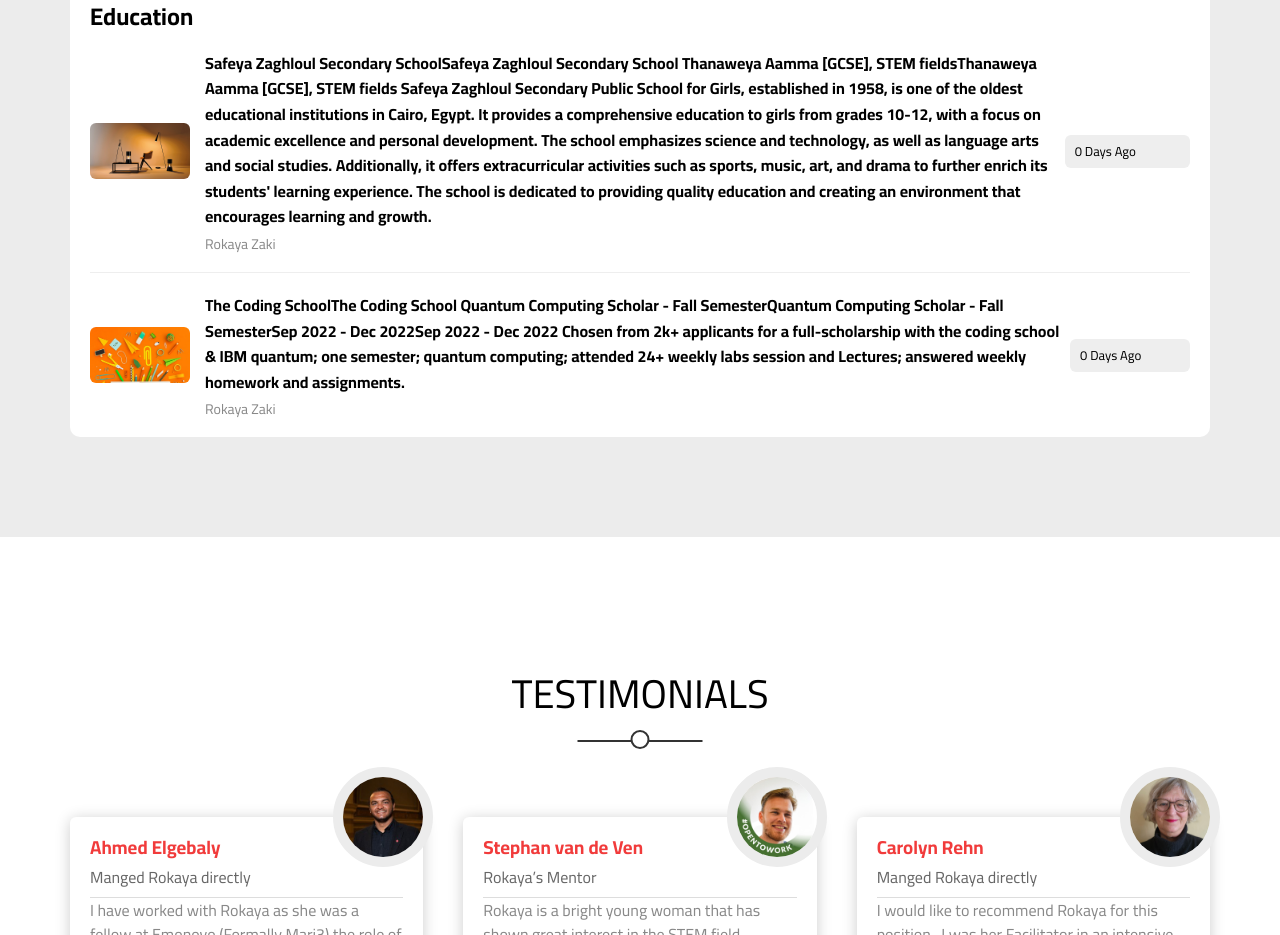
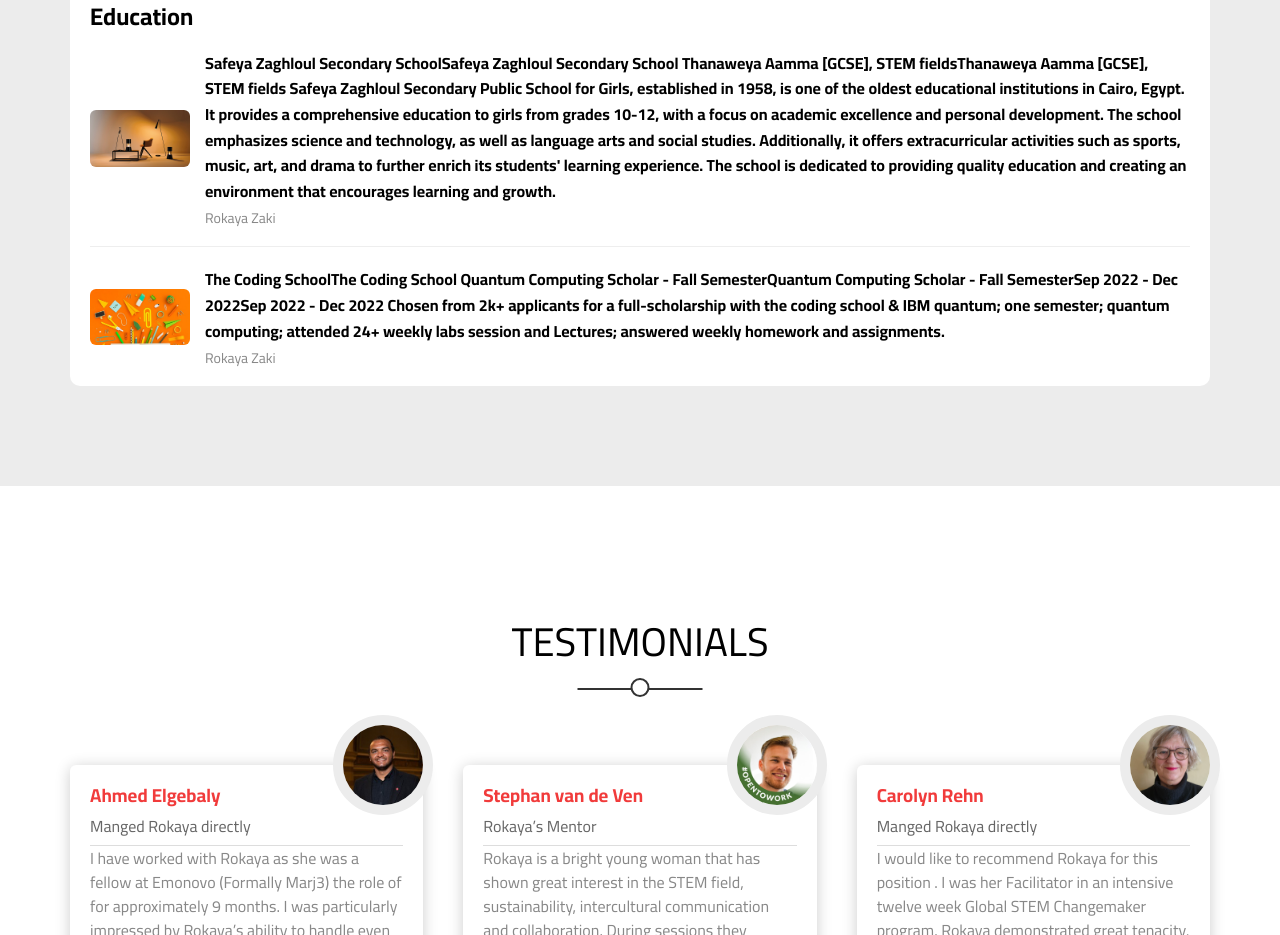
Before and after one commit to rokayamohamed/rokaya, a plain HTML site: page index.html in a window 1280 px wide. Shown: the part 10732-11667 px from the top of the page. Drawn offline with Linux system fonts and the light colour scheme.

Commit message:
Update index.html

```diff
--- a/index.html
+++ b/index.html
@@ -494,7 +494,7 @@
               Safeya Zaghloul Secondary Public School for Girls, established in 1958, is one of the oldest educational institutions in Cairo, Egypt. It provides a comprehensive education to girls from grades 10-12, with a focus on academic excellence and personal development. The school emphasizes science and technology, as well as language arts and social studies. Additionally, it offers extracurricular activities such as sports, music, art, and drama to further enrich its students' learning experience. The school is dedicated to providing quality education and creating an environment that encourages learning and growth.</h3>
             <p class="m-0 fs-14 c-grey">Rokaya Zaki</p>
           </div>
-          <div class="btn-shape bg-eee fs-13 label" style="width: 60%;padding: 9px 10px;"><span class="change-day">0</span> Days Ago</div>
+
         </div>
         <div class="news-row d-flex align-center">
           <img src="imgs/news-02.png" alt="">
@@ -504,7 +504,7 @@
               Chosen from 2k+ applicants for a full-scholarship with the coding school & IBM quantum; one semester; quantum computing; attended 24+ weekly labs session and Lectures; answered weekly homework and assignments.</h3>
             <p class="m-0 fs-14 c-grey">Rokaya Zaki</p>
           </div>
-          <div class="btn-shape bg-eee fs-13 label" style="width: 30%;padding: 9px 10px;"><span class="change-day2">0</span> Days Ago</div>
+
         </div>
       </div>
 
```
